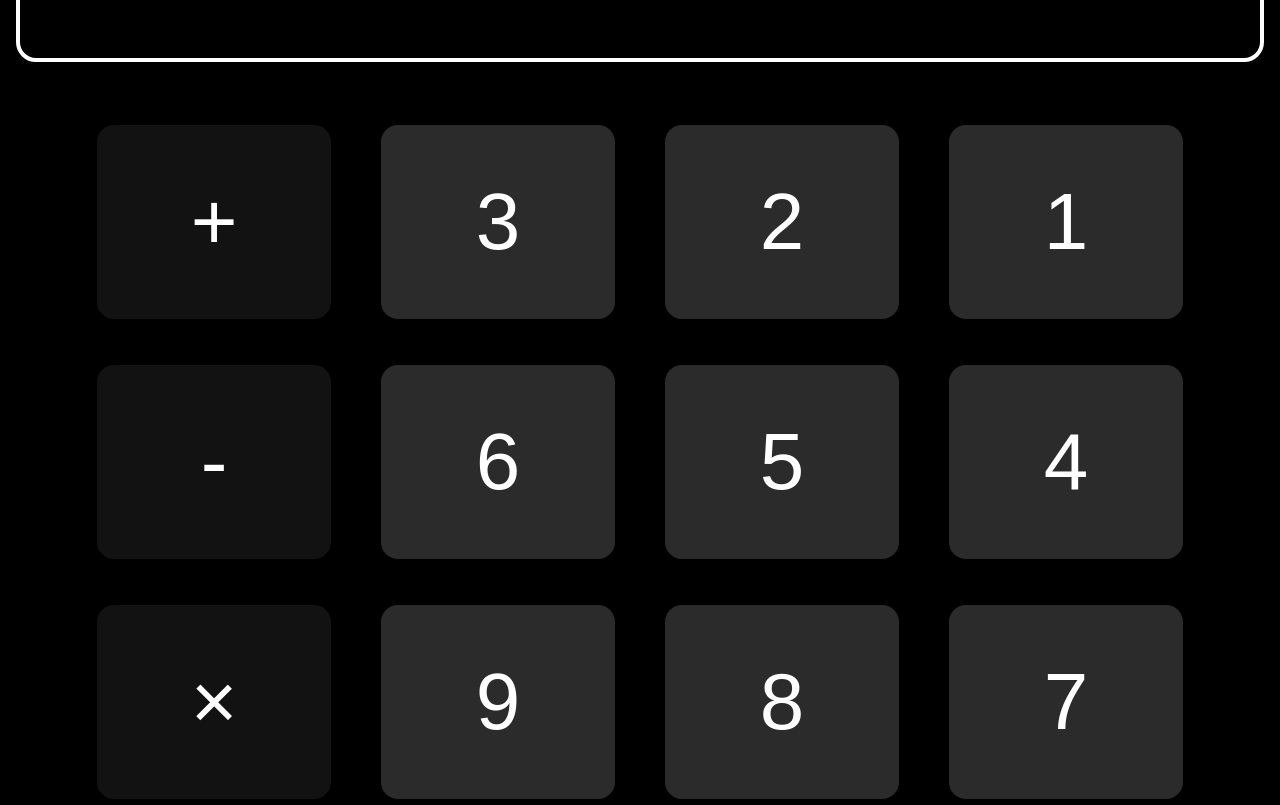
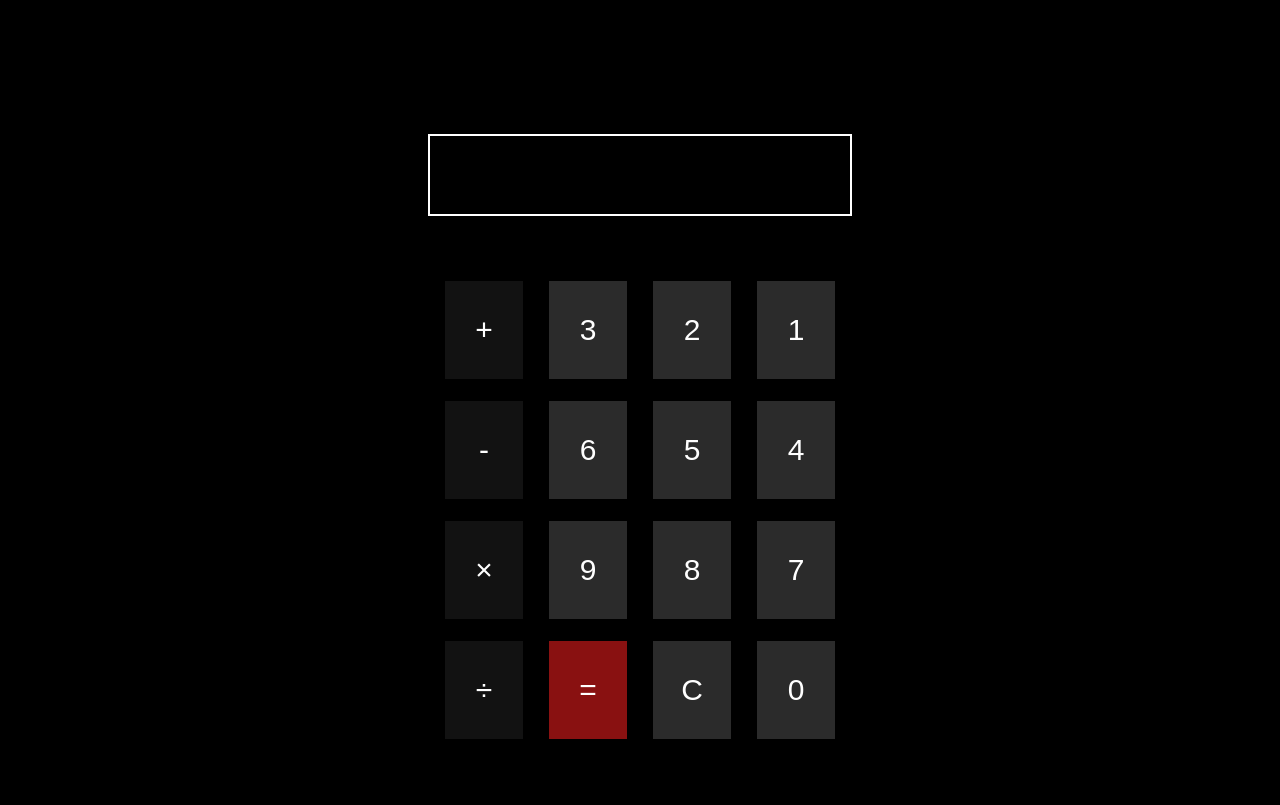
Before and after one commit to Eslam1321/calculator, a plain HTML site: page index.html in a window 1280 px wide. Shown: the top 805 px of the page. Drawn offline with Linux system fonts and the light colour scheme.

Commit message:
Update index.html

```diff
--- a/index.html
+++ b/index.html
@@ -2,66 +2,48 @@
 <html lang="ar" dir="rtl">
 <head>
   <meta charset="UTF-8">
-  <title>حاسبة بسيطة</title>
+  <meta name="Simple calculator" content="Simple calculator"/>
+  <title>Simple calculator</title>
   <style>
     body {
-      background-color: #000;
-      display: flex;
-      justify-content: center;
-      align-items: center;
-      height: 100vh;
-      margin: 0;
-      flex-direction: column;
+      background-color: #000000;
     }
-
     input[type="text"] {
-      font-size: 240px; /* تكبير 4 مرات */
-      width: 1200px;
-      height: 300px;
+      font-size: 50px; /* تصغير حجم الخط */
+      width: 400px; /* تصغير العرض */
       text-align: center;
-      padding: 20px;
-      background-color: #000;
-      border: 4px solid #fff;
-      color: #fff;
-      margin-bottom: 40px;
-      border-radius: 20px;
+      padding: 10px;
+      background-color: #000000;
+      border: 2px solid #ffffff;
+      color: #ffffff;
     }
-
     button {
-      font-size: 80px; /* تكبير 4 مرات */
-      width: 240px;
-      height: 200px;
-      margin: 20px;
-      border: 3px solid #000;
+      font-size: 30px; /* تصغير حجم الخط */
+      width: 80px; /* تصغير العرض */
+      height: 100px; /* تصغير الارتفاع */
+      margin: 10px;
+      border: 1px solid #000000;
       color: white;
       cursor: pointer;
-      border-radius: 20px;
     }
-
     button.equals {
       background-color: #891111;
     }
-
     button.equals:hover {
       background-color: #45a049;
     }
-
     button.operator {
       background-color: #121212;
     }
-
     button.operator:hover {
-      background-color: #000;
+      background-color: #000000;
     }
-
     button.number {
       background-color: #2b2b2b;
     }
-
     button.number:hover {
-      background-color: #000;
+      background-color: #000000;
     }
-
     .container {
       text-align: center;
     }
@@ -69,9 +51,13 @@
 </head>
 <body>
 
-  <input type="text" id="display" placeholder=" " readonly>
+  <br><br><br><br><br><br><br>
+  <div class="container">
+    <input type="text" id="display" placeholder=" " readonly>
+  </div>
 
   <div class="container">
+    <br><br><br>
     <button class="number" onclick="appendToDisplay('1')">1</button>
     <button class="number" onclick="appendToDisplay('2')">2</button>
     <button class="number" onclick="appendToDisplay('3')">3</button>
```
